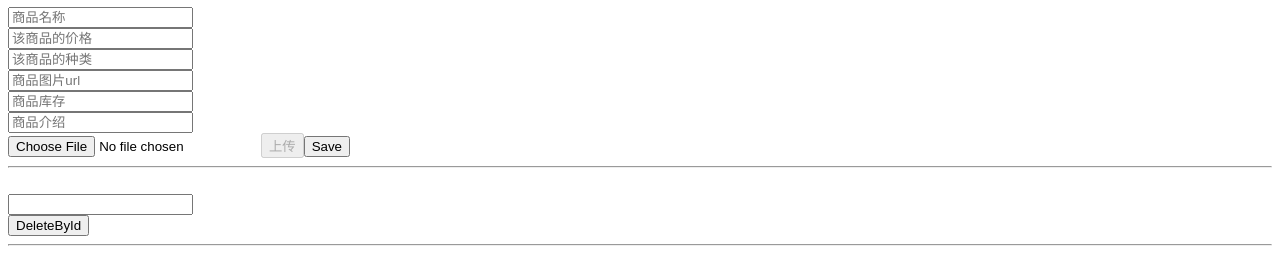
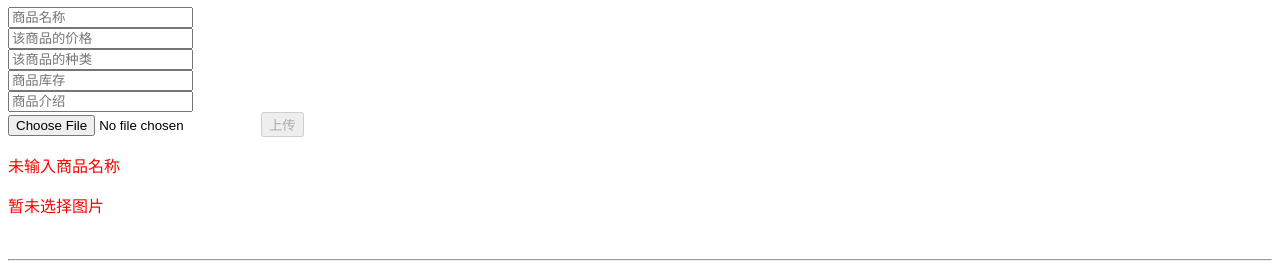
Before and after one commit to hyhgfrgh/VueDemo, a Vue app in the folder hello-vue3/: page /home in a window 1280 px wide. Shown: the part 218-485 px from the top of the page. Built offline with nearby package versions, Linux system fonts and the light colour scheme; no server answers.

Commit message:
改了点标记什么的

```diff
--- a/hello-vue3/src/pages/home.vue
+++ b/hello-vue3/src/pages/home.vue
@@ -21,24 +21,32 @@
     <br></br>
     <input v-model="category" placeholder="该商品的种类"></input>
     <br></br>
-    <input v-model="img_url" type = "url" placeholder="商品图片url"></input>
-    <br></br>
+    <!-- <input v-model="img_url" type = "url" placeholder="商品图片url"></input>
+    <br></br> -->
+    <!-- <br></br> -->
     <input v-model="stock" placeholder="商品库存"></input>
     <br></br>
     <input v-model="introduce "  @keyup.enter="add" placeholder="商品介绍"></input>
     <br></br>
     <input type="file" @change="handleFile" accept="image/*" />
-    <button @click="uploadImage" :disabled="!file">上传</button>
+    <button @click="uploadImage" :disabled="!file || !name" >上传</button>
     <!-- <el-button @click="add" type="primary" round>Save</el-button> -->
-    <button @click="add">Save</button>
+    <!-- <button @click="add" :disabled="!name">Save</button> -->
+    <br></br>
+    <p v-if="!name" style="color: red">未输入商品名称</p>
+    <p v-if="!file" style="color: red">暂未选择图片</p>
+    <p v-else style="color: green">图片上传成功!</p>
+    <br></br>
+
+
+
 
     <hr></hr>
-
     <br></br>
     <input v-model="delId"  @keyup.enter="del"></input>
     <br></br>
     <button @click="del">DeleteById</button>
-
+    <br></br>
     <hr></hr>
 
 
@@ -153,12 +161,14 @@ import Show from '../compents/show.vue';
 
         const res = await axios.post("http://139.196.142.19:59803/api/v1/upload", form, {
             headers: {
-            "Content-Type": "multipart/form-data"
+                "Content-Type": "multipart/form-data"
             }
         })
         result.value = res.data.data
         img_url.value = res.data.data.links.url
         add()
+        file.value = ""
+        name.value = ""
     }
 
     onMounted(()=>{
```
